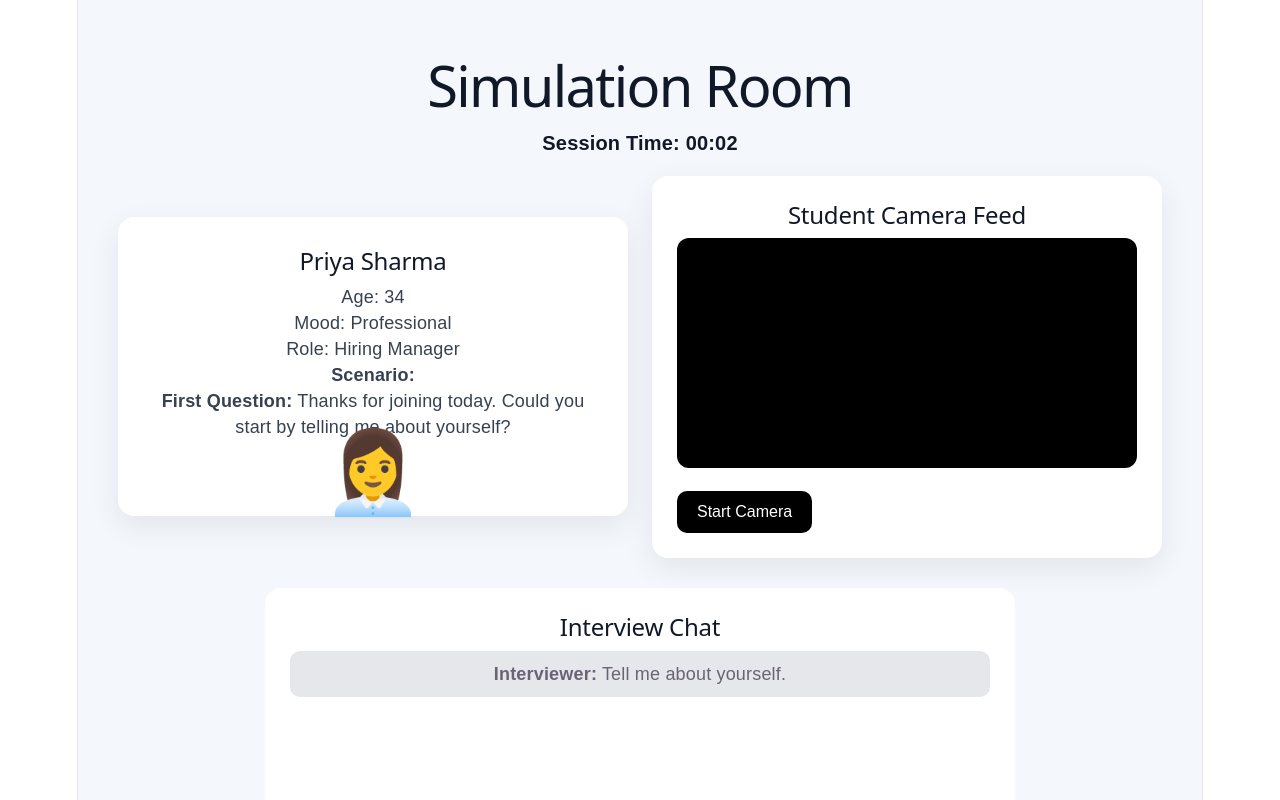
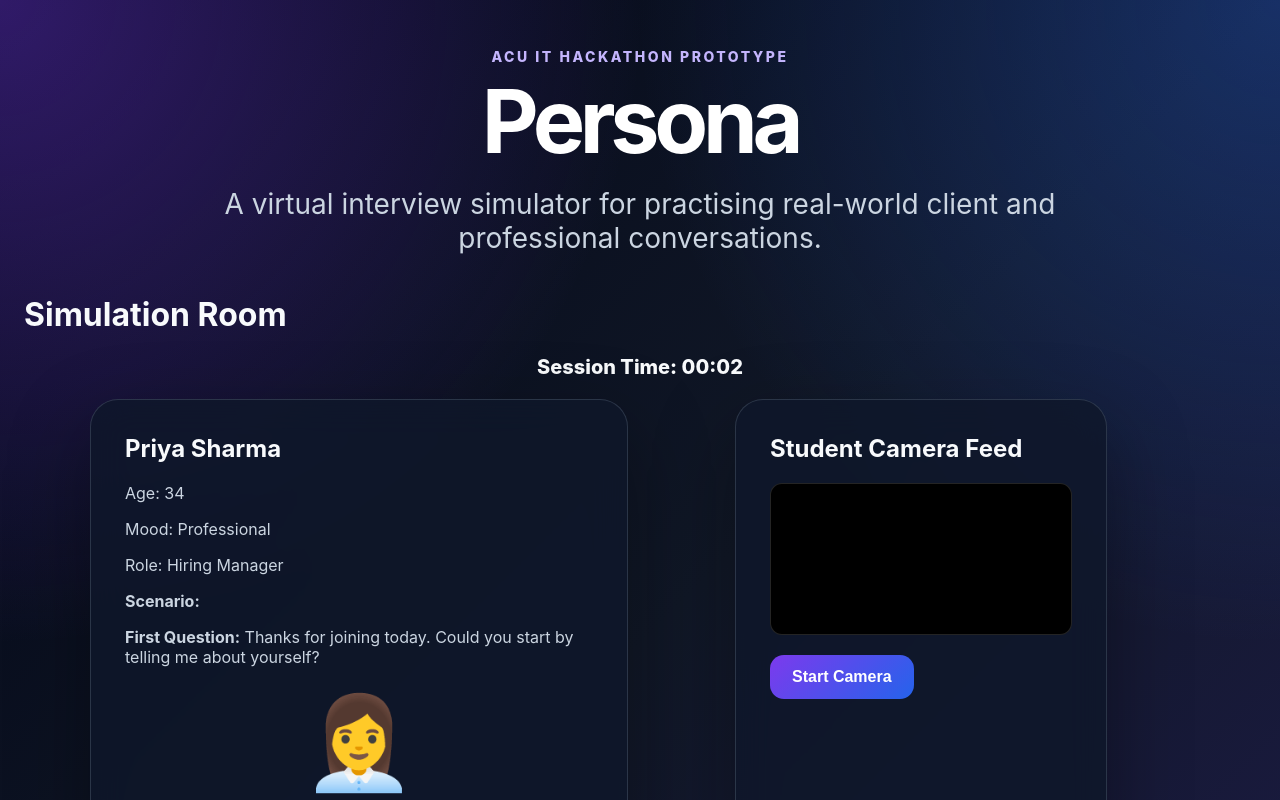
Before and after one commit to BhavinSharma/Persona, a React (Vite) app: page / in a window 1280 px wide. Both pictures are taken after a click on the button "Start Simulation". Shown: the top 800 px of the page. Built offline with nearby package versions, Linux system fonts and the light colour scheme.

Commit message:
Improved UI styling and layout

```diff
--- a/src/App.css
+++ b/src/App.css
@@ -1,75 +1,155 @@
 .app {
   min-height: 100vh;
-  background: #f4f7fb;
-  font-family: Arial, sans-serif;
-  padding: 40px;
+  padding: 48px 24px;
+}
+
+.app-header {
+  text-align: center;
+  max-width: 900px;
+  margin: 0 auto 40px;
+}
+
+.eyebrow {
+  color: #c4b5fd;
+  font-size: 14px;
+  font-weight: 800;
+  letter-spacing: 0.18em;
+  text-transform: uppercase;
+  margin-bottom: 12px;
+}
+
+.app-header h1 {
+  color: #ffffff;
+  font-size: clamp(48px, 8vw, 88px);
+  line-height: 1;
+  letter-spacing: -0.06em;
+  margin: 0;
+}
+
+.subtitle {
+  color: #cbd5e1;
+  font-size: clamp(18px, 2.5vw, 28px);
+  margin-top: 22px;
 }
 
 .setup-card,
-.client-card {
-  max-width: 700px;
-  margin: auto;
-  background: white;
-  padding: 30px;
+.client-card,
+.chat-box,
+.camera-recorder {
+  max-width: 1100px;
+  margin: 0 auto 28px;
+  background: rgba(15, 23, 42, 0.84);
+  border: 1px solid rgba(148, 163, 184, 0.22);
+  padding: 34px;
+  border-radius: 28px;
+  box-shadow: 0 30px 80px rgba(0, 0, 0, 0.35);
+  backdrop-filter: blur(18px);
+}
+
+.setup-card h1,
+.setup-card h2,
+.client-card h1,
+.client-card h2,
+.chat-box h1,
+.chat-box h2,
+.camera-recorder h1,
+.camera-recorder h2 {
+  color: #f8fafc;
+  margin-top: 0;
+}
+
+.setup-card p,
+.client-card p,
+.chat-box p,
+.camera-recorder p {
+  color: #cbd5e1;
+}
+
+textarea,
+input {
+  width: 100%;
+  box-sizing: border-box;
+  padding: 16px 18px;
   border-radius: 16px;
-  box-shadow: 0 10px 30px rgba(0,0,0,0.08);
+  border: 1px solid rgba(148, 163, 184, 0.35);
+  background: rgba(2, 6, 23, 0.82);
+  color: #f8fafc;
+  font-size: 16px;
+  outline: none;
 }
 
 textarea {
-  width: 100%;
-  height: 140px;
+  min-height: 140px;
   margin: 20px 0;
-  padding: 15px;
-  font-size: 16px;
+  resize: vertical;
+}
+
+textarea:focus,
+input:focus {
+  border-color: #8b5cf6;
+  box-shadow: 0 0 0 4px rgba(139, 92, 246, 0.2);
 }
 
 button {
-  padding: 12px 20px;
+  padding: 13px 22px;
   border: none;
-  border-radius: 10px;
-  background: black;
+  border-radius: 14px;
+  background: linear-gradient(135deg, #7c3aed, #2563eb);
   color: white;
   font-size: 16px;
+  font-weight: 800;
   cursor: pointer;
-}
-h1, h2, p {
-  color: #111827;
+  transition: transform 0.18s ease, opacity 0.18s ease;
 }
 
-.setup-card p,
-.client-card p {
-  color: #374151;
+button:hover {
+  transform: translateY(-2px);
+  opacity: 0.92;
 }
 
-textarea {
-  color: #111827;
-  background: #f9fafb;
+.simulation-layout {
+  display: grid;
+  grid-template-columns: 1fr 1fr;
+  gap: 24px;
+  max-width: 1100px;
+  margin: 0 auto 30px;
 }
-.chat-box {
-  max-width: 700px;
-  margin: 30px auto;
-  background: white;
-  padding: 25px;
-  border-radius: 16px;
+
+.avatar {
+  font-size: 90px;
+  text-align: center;
+  margin: 20px 0;
+}
+
+.session-timer {
+  text-align: center;
+  font-size: 20px;
+  font-weight: 800;
+  margin-bottom: 20px;
+  color: #f8fafc;
 }
 
 .messages {
-  min-height: 200px;
+  min-height: 220px;
   margin-bottom: 20px;
 }
 
+.interviewer,
+.student {
+  padding: 14px 16px;
+  margin: 12px 0;
+  border-radius: 16px;
+  color: #f8fafc;
+}
+
 .interviewer {
-  background: #e5e7eb;
-  padding: 10px;
-  margin: 10px 0;
-  border-radius: 10px;
+  background: rgba(99, 102, 241, 0.18);
+  border: 1px solid rgba(129, 140, 248, 0.25);
 }
 
 .student {
-  background: #dbeafe;
-  padding: 10px;
-  margin: 10px 0;
-  border-radius: 10px;
+  background: rgba(14, 165, 233, 0.18);
+  border: 1px solid rgba(56, 189, 248, 0.25);
   text-align: right;
 }
 
@@ -80,38 +160,33 @@ textarea {
 
 .chat-input input {
   flex: 1;
-  padding: 12px;
-}
-.simulation-layout {
-  display: grid;
-  grid-template-columns: 1fr 1fr;
-  gap: 24px;
-  max-width: 1100px;
-  margin: 0 auto 30px auto;
 }
 
-.camera-recorder {
-  background: white;
-  padding: 25px;
-  border-radius: 16px;
-  box-shadow: 0 10px 30px rgba(0,0,0,0.08);
-}
-
-.avatar {
-  font-size: 80px;
-  text-align: center;
-  margin-top: 20px;
+video {
+  width: 100%;
+  border-radius: 18px;
+  background: #020617;
+  border: 1px solid rgba(255, 255, 255, 0.14);
 }
 
 @media (max-width: 800px) {
+  .app {
+    padding: 32px 14px;
+  }
+
   .simulation-layout {
     grid-template-columns: 1fr;
   }
+
+  .setup-card,
+  .client-card,
+  .chat-box,
+  .camera-recorder {
+    padding: 22px;
+    border-radius: 22px;
+  }
+
+  .chat-input {
+    flex-direction: column;
+  }
 }
-.session-timer {
-  text-align: center;
-  font-size: 20px;
-  font-weight: bold;
-  margin-bottom: 20px;
-  color: #111827;
-}
--- a/src/App.jsx
+++ b/src/App.jsx
@@ -2,21 +2,26 @@ import { useState } from "react";
 import ScenarioForm from "./components/ScenarioForm";
 import SimulationRoom from "./components/SimulationRoom";
 import "./App.css";
-import Recorder from "./components/Recorder";
-import InterviewChat from "./components/InterviewChat";
-
 
 function App() {
   const [client, setClient] = useState(null);
 
   return (
-    <div className="app">
+    <main className="app">
+      <section className="app-header">
+        <p className="eyebrow">ACU IT Hackathon Prototype</p>
+        <h1>Persona</h1>
+        <p className="subtitle">
+          A virtual interview simulator for practising real-world client and professional conversations.
+        </p>
+      </section>
+
       {!client ? (
         <ScenarioForm setClient={setClient} />
       ) : (
         <SimulationRoom client={client} />
       )}
-    </div>
+    </main>
   );
 }
 
--- a/src/index.css
+++ b/src/index.css
@@ -1,111 +1,37 @@
 :root {
-  --text: #6b6375;
-  --text-h: #08060d;
-  --bg: #fff;
-  --border: #e5e4e7;
-  --code-bg: #f4f3ec;
-  --accent: #aa3bff;
-  --accent-bg: rgba(170, 59, 255, 0.1);
-  --accent-border: rgba(170, 59, 255, 0.5);
-  --social-bg: rgba(244, 243, 236, 0.5);
-  --shadow:
-    rgba(0, 0, 0, 0.1) 0 10px 15px -3px, rgba(0, 0, 0, 0.05) 0 4px 6px -2px;
-
-  --sans: system-ui, 'Segoe UI', Roboto, sans-serif;
-  --heading: system-ui, 'Segoe UI', Roboto, sans-serif;
-  --mono: ui-monospace, Consolas, monospace;
-
-  font: 18px/145% var(--sans);
-  letter-spacing: 0.18px;
-  color-scheme: light dark;
-  color: var(--text);
-  background: var(--bg);
+  font-family: Inter, system-ui, -apple-system, BlinkMacSystemFont, "Segoe UI", sans-serif;
+  color: #f8fafc;
+  background: #020617;
   font-synthesis: none;
   text-rendering: optimizeLegibility;
   -webkit-font-smoothing: antialiased;
   -moz-osx-font-smoothing: grayscale;
-
-  @media (max-width: 1024px) {
-    font-size: 16px;
-  }
 }
 
-@media (prefers-color-scheme: dark) {
-  :root {
-    --text: #9ca3af;
-    --text-h: #f3f4f6;
-    --bg: #16171d;
-    --border: #2e303a;
-    --code-bg: #1f2028;
-    --accent: #c084fc;
-    --accent-bg: rgba(192, 132, 252, 0.15);
-    --accent-border: rgba(192, 132, 252, 0.5);
-    --social-bg: rgba(47, 48, 58, 0.5);
-    --shadow:
-      rgba(0, 0, 0, 0.4) 0 10px 15px -3px, rgba(0, 0, 0, 0.25) 0 4px 6px -2px;
-  }
+* {
+  box-sizing: border-box;
+}
 
-  #social .button-icon {
-    filter: invert(1) brightness(2);
-  }
+html {
+  min-height: 100%;
 }
 
 body {
   margin: 0;
+  min-height: 100vh;
+  background:
+    radial-gradient(circle at top left, rgba(124, 58, 237, 0.38), transparent 34%),
+    radial-gradient(circle at top right, rgba(37, 99, 235, 0.32), transparent 34%),
+    linear-gradient(135deg, #020617 0%, #111827 48%, #1e1b4b 100%);
 }
 
-#root {
-  width: 1126px;
-  max-width: 100%;
-  margin: 0 auto;
-  text-align: center;
-  border-inline: 1px solid var(--border);
-  min-height: 100svh;
-  display: flex;
-  flex-direction: column;
-  box-sizing: border-box;
+a {
+  color: inherit;
 }
 
 h1,
-h2 {
-  font-family: var(--heading);
-  font-weight: 500;
-  color: var(--text-h);
+h2,
+h3,
+p {
+  margin-top: 0;
 }
-
-h1 {
-  font-size: 56px;
-  letter-spacing: -1.68px;
-  margin: 32px 0;
-  @media (max-width: 1024px) {
-    font-size: 36px;
-    margin: 20px 0;
-  }
-}
-h2 {
-  font-size: 24px;
-  line-height: 118%;
-  letter-spacing: -0.24px;
-  margin: 0 0 8px;
-  @media (max-width: 1024px) {
-    font-size: 20px;
-  }
-}
-p {
-  margin: 0;
-}
-
-code,
-.counter {
-  font-family: var(--mono);
-  display: inline-flex;
-  border-radius: 4px;
-  color: var(--text-h);
-}
-
-code {
-  font-size: 15px;
-  line-height: 135%;
-  padding: 4px 8px;
-  background: var(--code-bg);
-}
```
